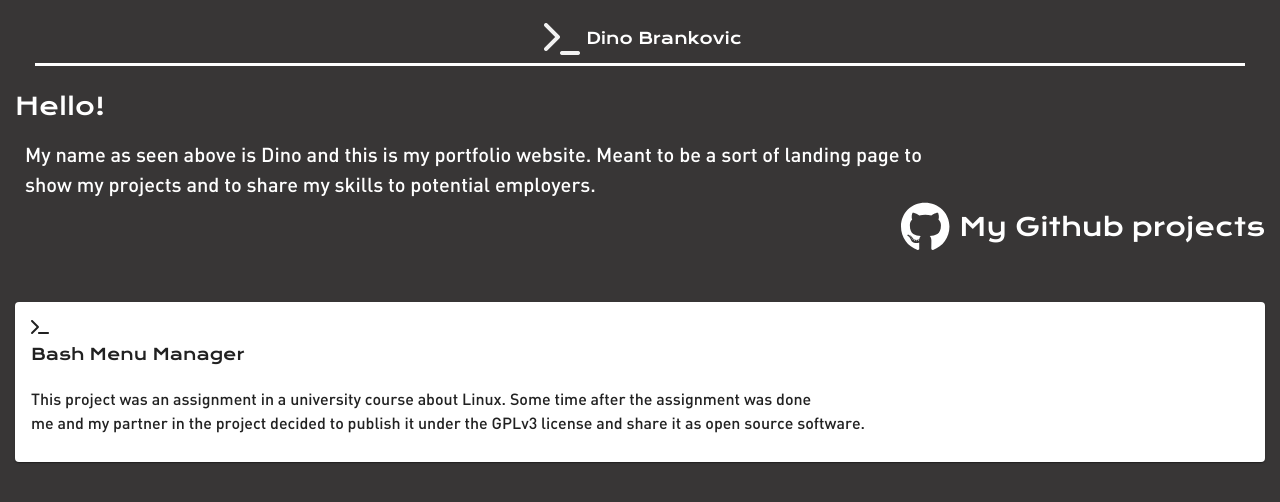
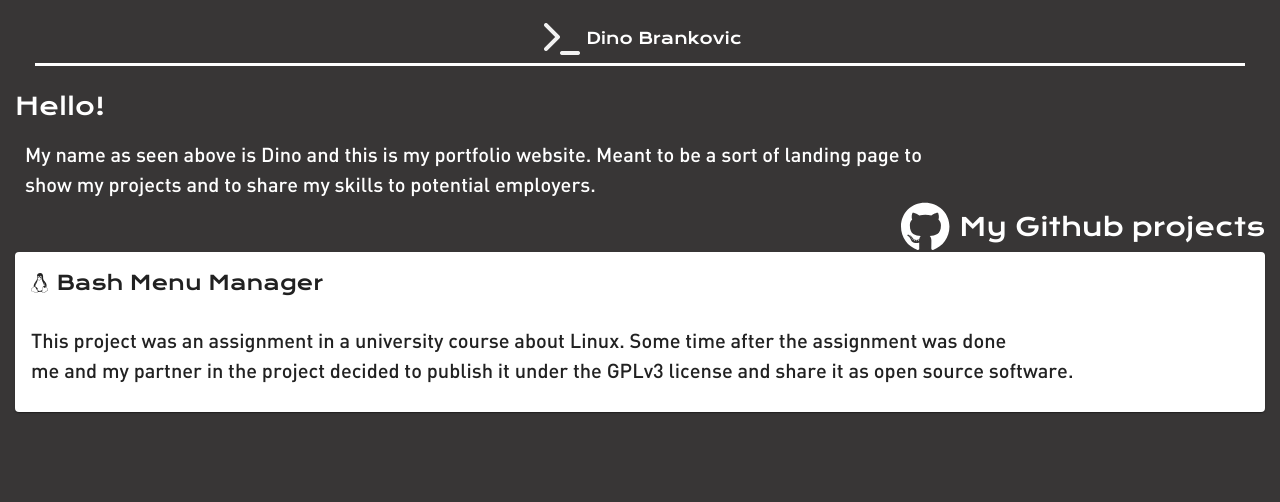
Before and after one commit to D1noD3v/portfolio, a Next.js app: page / in a window 1280 px wide. Shown: the top 502 px of the page. Built offline with nearby package versions, Linux system fonts and the light colour scheme.

Commit message:
Fixed logo alignment

```diff
--- a/pages/index.jsx
+++ b/pages/index.jsx
@@ -45,13 +45,14 @@ function GithubAbout(){
   return (
     <>
       <div className='githubtitle'>
-        <a href="https://github.com/D1noD3v"><FontAwesomeIcon style={{fontSize: '50px', paddingBottom: 50}} icon={faGithub}></FontAwesomeIcon></a>
-        <h1 style={{fontSize: '25px', paddingBottom: 50}}>My Github projects</h1>
+        <a href="https://github.com/D1noD3v" className='github-link'><FontAwesomeIcon style={{fontSize: '50px' }} icon={faGithub}></FontAwesomeIcon>
+        <h1 style={{fontSize: '25px'}} className='github-heading'>My Github projects</h1>
+        </a>
       </div>
       <Card className='project1' sx={{minWidth: 50}}>
         <CardContent className='cardcontent'>
-         <a href="https://github.com/D1noD3v/Bash-menu-manager">
-            <FontAwesomeIcon icon={faTerminal}>
+         <a href="https://github.com/D1noD3v/Bash-menu-manager" className='cardcontent-pro1-a'>
+            <FontAwesomeIcon icon={faLinux}>
             </FontAwesomeIcon>
             <h1 style={{fontFamily: 'var(--font-krona)'}}>Bash Menu Manager</h1>
           </a>
--- a/public/style.css
+++ b/public/style.css
@@ -30,6 +30,11 @@ body {
     padding: 15px;
 }
 
+a:hover {
+    color: #578834; /* Change to your preferred color */
+    transition: color 0.3s ease;
+}
+
 .header {
     padding: 0 20px;
     color: white;
@@ -58,12 +63,32 @@ body {
     justify-content: flex-end;
 }
 
+.github-link {
+    display: flex;
+    align-items: center;
+    gap: 10px;
+    text-decoration: none;
+    color: inherit;
+  }
+
+.github-heading {
+    font-size: 25px; /* Adjust the text size as needed */
+    margin: 0; /* Remove default margin */
+  }
+
+.cardcontent-pro1-a {
+    display: flex;
+    align-items: center;
+    gap: 8px;          /* Spacing between the icon and text */
+    text-decoration: none;
+    color: inherit;
+  }
+
+
+
 .cardcontent {
+    display: inline-block;
     font-family: var(--font-DIN-Medium);
+    font-size: 20px;
     text-decoration: none;
 }
-
-.cardcontent a:hover {
-    color: #578834; /* Change to your preferred color */
-    transition: color 0.3s ease;
-}
```
